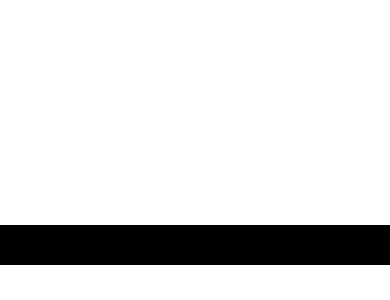
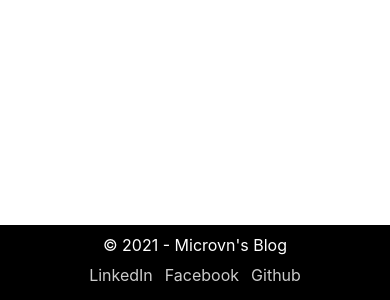
Before and after one commit to haokma/haoarticle.tk, a Next.js app: page / in a window 390 px wide. Shown: the part 1043-1343 px from the top of the page. Before the commit the page ends 1308 px from the top, so only its background shows below. Built offline with nearby package versions, Linux system fonts and the light colour scheme.

Commit message:
add footer

```diff
--- a/components/common/footer/footer.module.scss
+++ b/components/common/footer/footer.module.scss
@@ -1,5 +1,52 @@
 .footer {
-  height: 40px;
+  min-height: 4rem;
   background-color: #000;
   margin-top: 100vh;
+  color: #fff;
 }
+.footerWrapper {
+  display: flex;
+  align-items: center;
+  justify-content: space-between;
+  min-height: 4rem;
+  padding: 1rem 0;
+}
+.footerTitle {
+  p {
+    font-size: 1.6rem;
+  }
+}
+.navList {
+  display: flex;
+  align-items: center;
+}
+.navItem {
+  margin-left: 1rem;
+}
+.navLink {
+  font-size: 1.4rem;
+  color: #ccc;
+  transition: 0.2s ease;
+  &:hover {
+    color: #fff;
+  }
+}
+
+@media (max-width: 768px) {
+  .footerWrapper {
+    flex-direction: column;
+  }
+  .footerTitle {
+    margin-bottom: 0.5rem;
+  }
+  .navLink {
+    font-size: 1.6rem;
+  }
+  .navItem {
+    margin: 0.5rem 0.6rem;
+  }
+  .navList {
+    flex-wrap: wrap;
+    justify-content: center;
+  }
+}
--- a/components/common/footer/index.tsx
+++ b/components/common/footer/index.tsx
@@ -1,7 +1,35 @@
 import * as React from 'react';
 import styles from './footer.module.scss';
+import Link from 'next/link';
 export interface FooterProps {}
 
 export default function Footer(props: FooterProps) {
-  return <div className={styles.footer}></div>;
+  return (
+    <div className={styles.footer}>
+      <div className="container">
+        <div className={styles.footerWrapper}>
+          <div className={styles.footerTitle}>
+            <p>© 2021 - Microvn's Blog</p>
+          </div>
+          <ul className={styles.navList}>
+            <li className={styles.navItem}>
+              <Link href="">
+                <a className={styles.navLink}>LinkedIn</a>
+              </Link>
+            </li>
+            <li className={styles.navItem}>
+              <Link href="">
+                <a className={styles.navLink}>Facebook</a>
+              </Link>
+            </li>
+            <li className={styles.navItem}>
+              <Link href="">
+                <a className={styles.navLink}>Github</a>
+              </Link>
+            </li>
+          </ul>
+        </div>
+      </div>
+    </div>
+  );
 }
--- a/styles/globals.scss
+++ b/styles/globals.scss
@@ -33,7 +33,8 @@ h6,
 h2,
 h3,
 h4,
-h5 {
+h5,
+p {
   margin: 0;
   padding: 0;
 }
```
